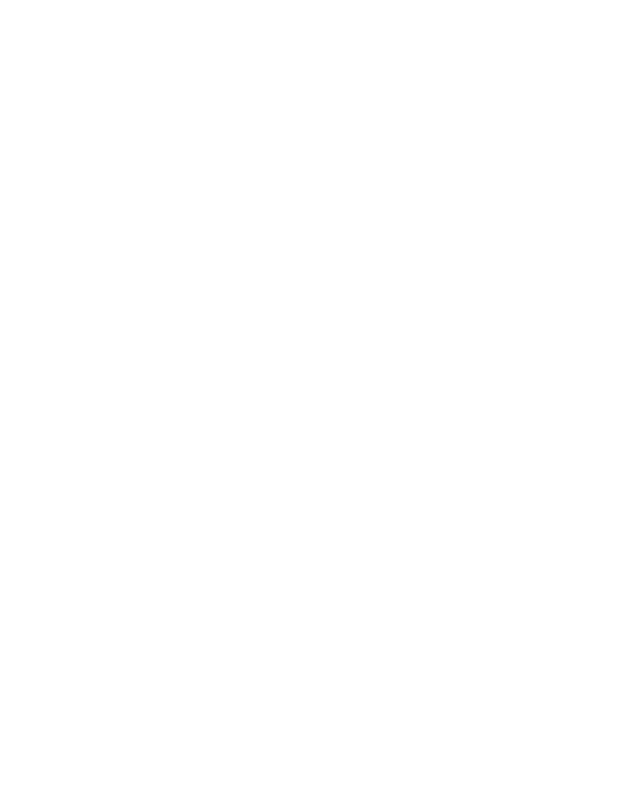
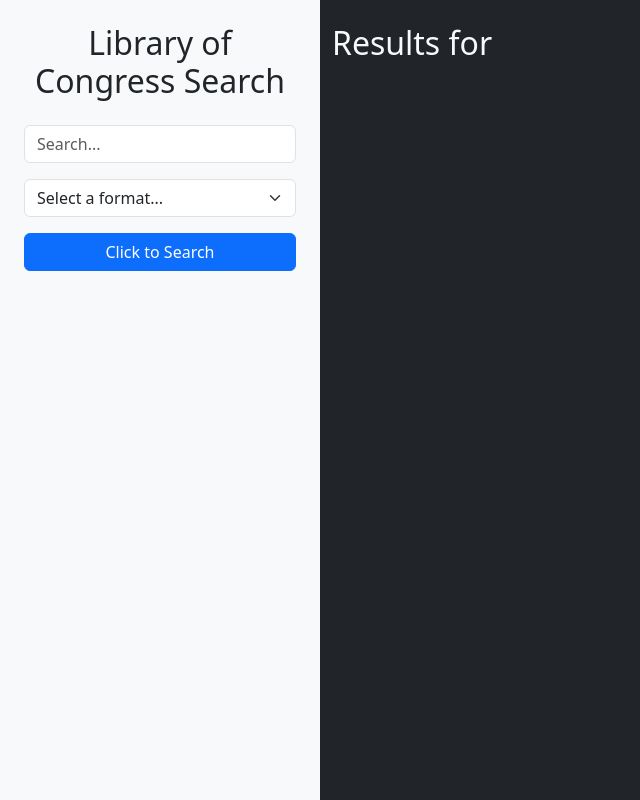
Before and after one commit to chrissanga88/library-search, a plain HTML site: page Main/results.html in a window 1280 px wide. Shown: the whole page, without its empty margins (0-640 px from the left). Drawn offline with nearby package versions, Linux system fonts and the light colour scheme.

Commit message:
finished results html and css

```diff
--- a/Main/results.html
+++ b/Main/results.html
@@ -4,8 +4,38 @@
   <meta charset="UTF-8">
   <meta name="viewport" content="width=device-width, initial-scale=1.0">
   <title>Results | Library of Congress Search</title>
+  <link href="https://cdn.jsdelivr.net/npm/bootstrap@5.3.3/dist/css/bootstrap.min.css" rel="stylesheet" integrity="sha384-QWTKZyjpPEjISv5WaRU9OFeRpok6YctnYmDr5pNlyT2bRjXh0JMhjY6hW+ALEwIH" crossorigin="anonymous">
 </head>
 <body>
-
+  <main class="container-fluid">
+    <div class="row min-vh-100 align-content-stretch">
+      <form class="form col-sm col-lg-3 bg-light p-4">
+        <h2 class="text-center mb-4">Library of Congress Search</h2>
+        <div class="mb-3">
+          <input type="text" class="form-control" id="search-field" placeholder="Search...">
+        </div>
+        <div class="mb-3">
+          <select class="form-select container-fluid" id="format-input" aria-label="" required>
+            <option selected disabled value="">Select a format...</option>
+            <option value="Maps">Maps</option>
+            <option value="Audio">Audio</option>
+            <option value="Photos">Photos</option>
+            <option value="Manuscripts">Manuscripts</option>
+            <option value="Newspapers">Newspapers</option>
+            <option value="Film and Videos">Film and Videos</option>
+            <option value="Notated Music">Notated Music</option>
+            <option value="Websites">Websites</option>
+          </select>
+        </div>
+        <div>
+          <button type="button" class="btn btn-primary container-fluid">Click to Search</button>
+        </div>
+      </form>
+      <div class="d-flex col-sm col-lg-9 bg-dark min-vh-100">
+        <h2 class="text-light my-4">Results for</h2>
+        <div id="results-container"></div>
+      </div>
+    </div>
+  </main>
 </body>
 </html>
```
